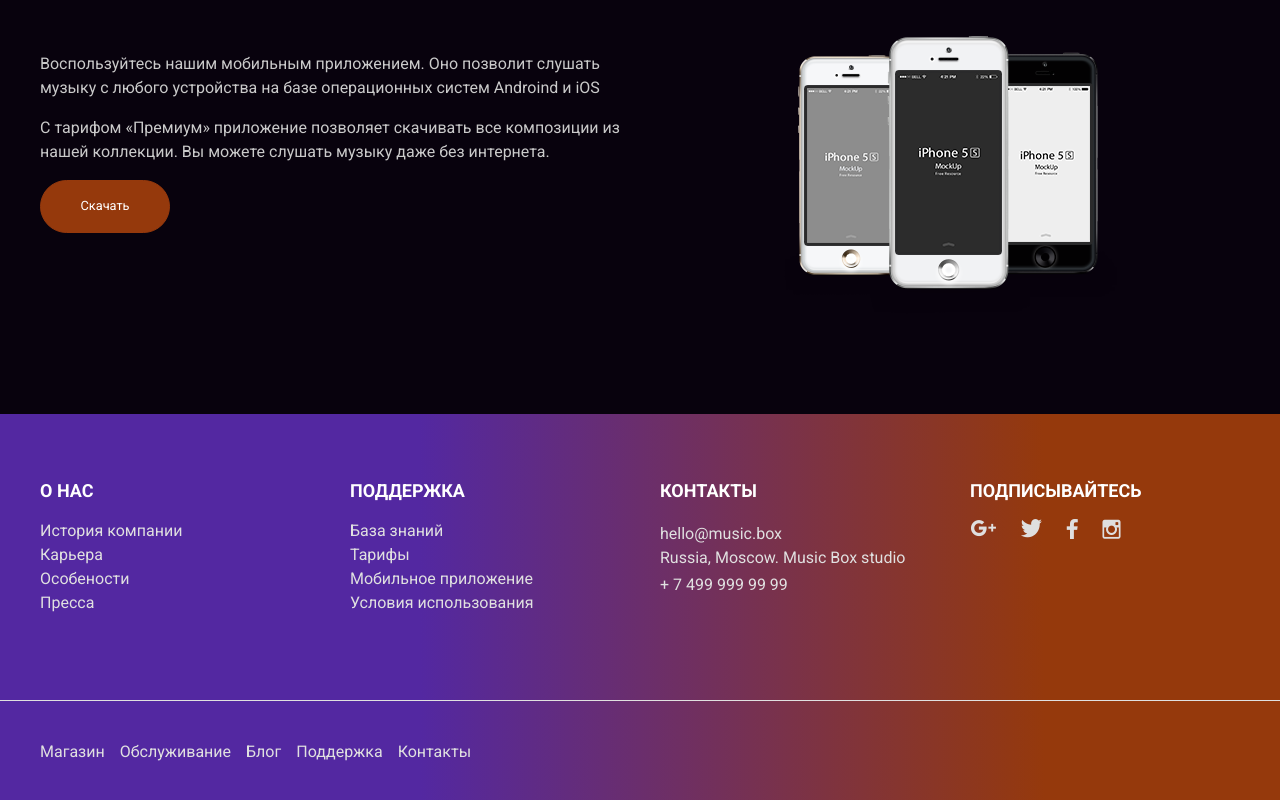
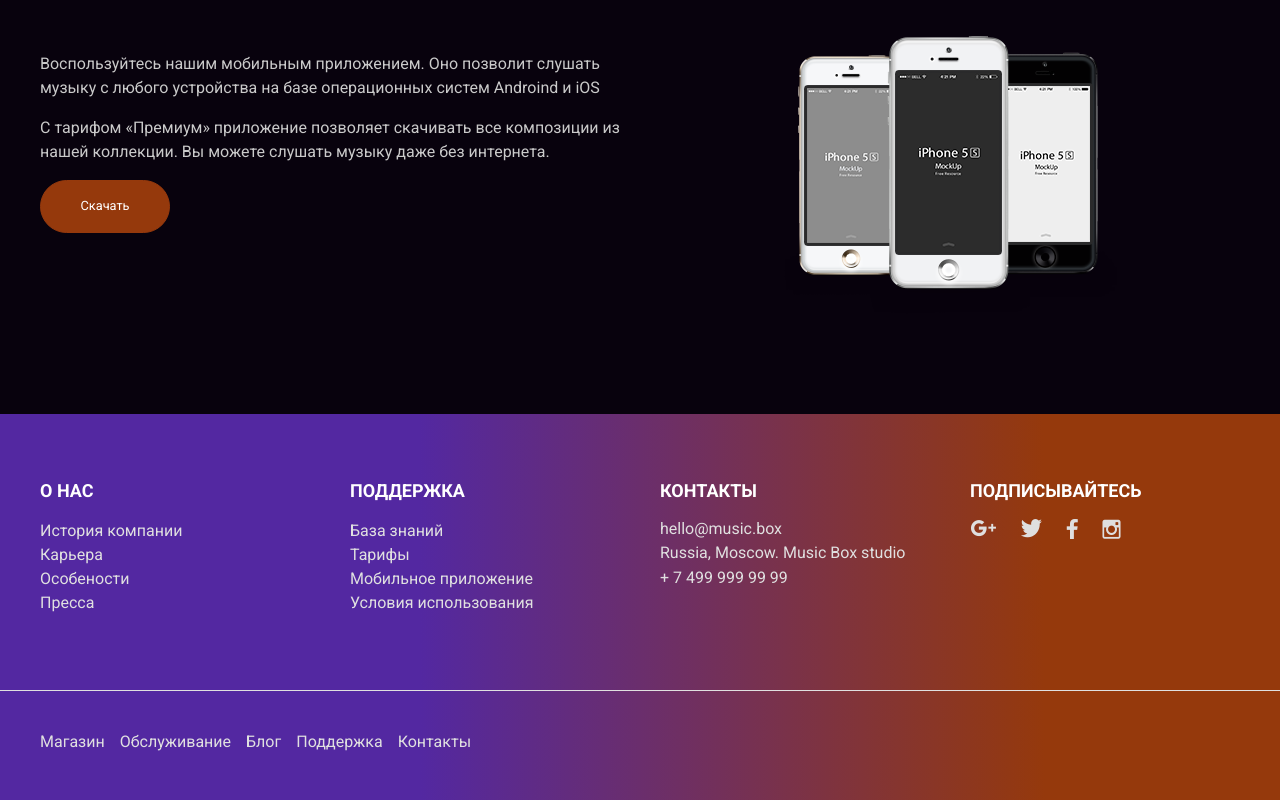
Before and after one commit to VadimFilimonov/layout-designer-project-lvl2, a website: page src/index.html in a window 1280 px wide. Shown: the part 2675-3475 px from the top of the page. Drawn offline with Linux system fonts and the light colour scheme.

Commit message:
Add fixes

```diff
--- a/src/scss/components/footer.scss
+++ b/src/scss/components/footer.scss
@@ -9,10 +9,11 @@
 .footer__content {
   display: grid;
   grid-template-columns: repeat(4, 1fr);
-  gap: 40px;
+  gap: 30px 40px;
   max-width: 1200px;
   margin: 0 auto;
   padding-top: 9px;
+  padding-bottom: 10px;
 
   @include media-phone {
     grid-template-columns: 1fr;
@@ -73,10 +74,20 @@
     display: block;
   }
 
+  .footer__title + & {
+    display: block;
+    width: max-content;
+    margin-bottom: 3px;
+
+    line-height: 19px;
+  }
+
   .footer__contact + & {
     display: block;
     width: max-content;
     margin-top: 3px;
+
+    line-height: 19px;
   }
 }
 
--- a/src/scss/components/pricing.scss
+++ b/src/scss/components/pricing.scss
@@ -53,6 +53,7 @@
 
   @include media-phone {
     margin-top: 16px;
+    margin-bottom: 200px;
 
     font-size: 16px;
   }
```
Also changed, not shown: src/css/app.css.
